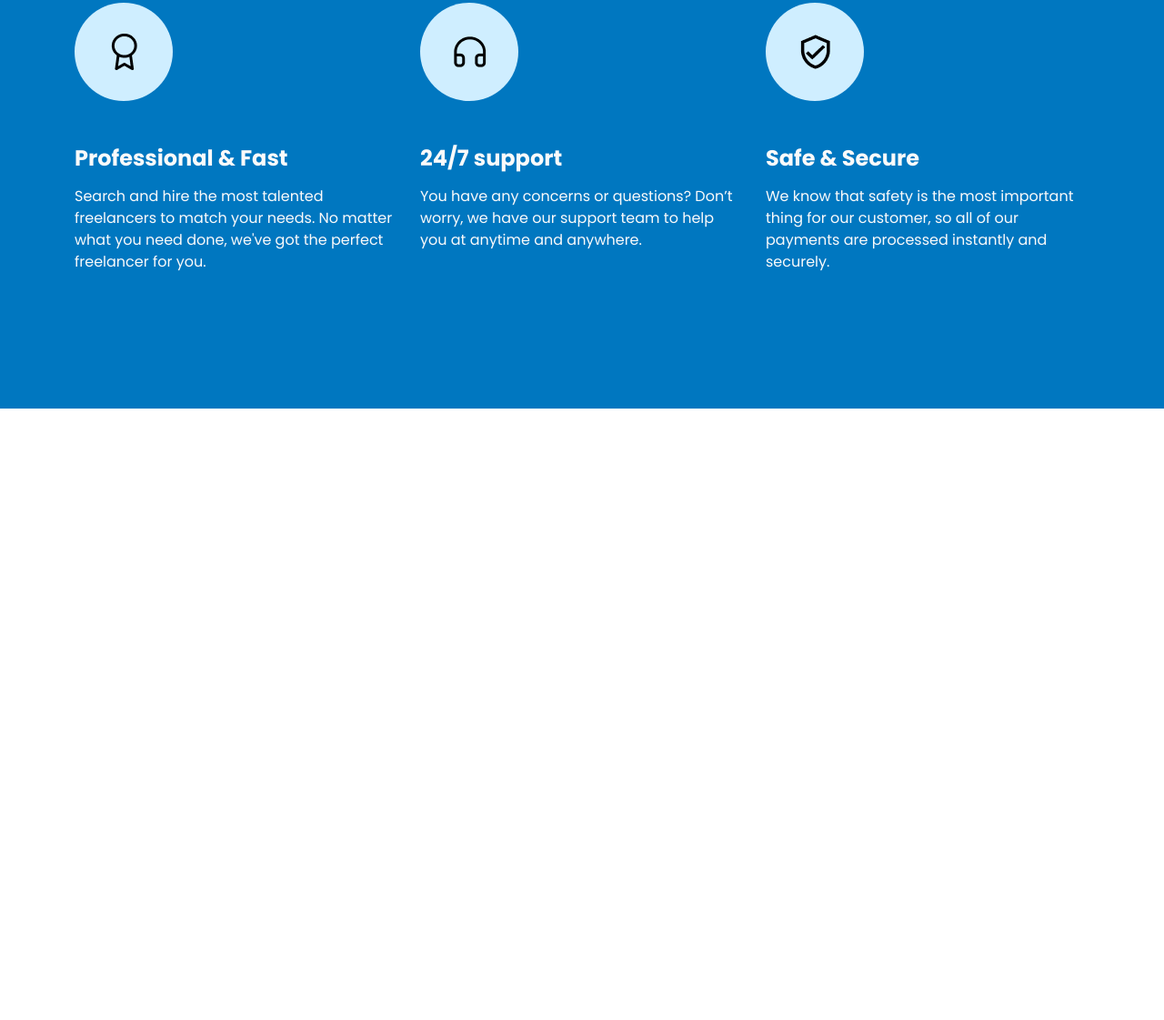
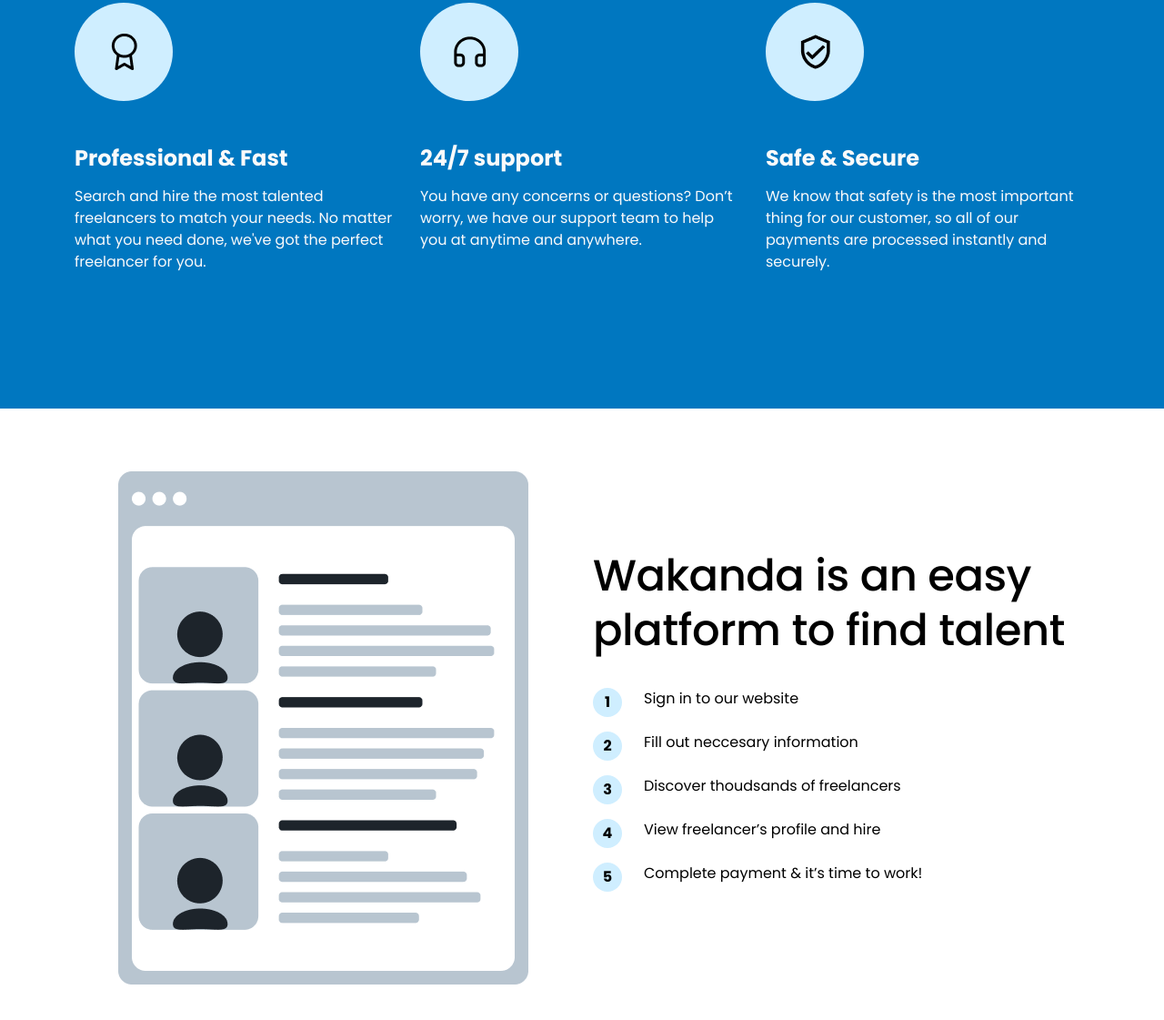
Before and after one commit to nwebpro/wakanda, a plain HTML site: page index.html in a window 1280 px wide. Shown: the part 1195-2316 px from the top of the page at 91% size. Before the commit the page ends 1644 px from the top, so only its background shows below. Drawn offline with nearby package versions, Linux system fonts and the light colour scheme.

Commit message:
tutorial section added

```diff
--- a/assets/css/style.css
+++ b/assets/css/style.css
@@ -16,6 +16,10 @@ body{
 }
 a{
     text-decoration: none;
+}
+ul{
+    list-style-type: none;
+    padding: 0px;
 }
 .wakanda-btn-style{
     padding: 3px 28px;
@@ -91,3 +95,23 @@ a{
     color: #fafafa;
     margin-bottom: 16px;
 }
+/* ==================================
+    Tutorial Section Style
+===================================== */
+.tutorial-sec-area{
+    padding: 69px 0px 73px;
+}
+.tutorial-text h2{
+    margin-bottom: 33px;
+}
+.tutorial-info-item{
+    margin-bottom: 16px;
+}
+.ti-number{
+    text-align: center;
+    background-color: #cfeeff;
+    width: 32px;
+    height: 32px;
+    line-height: 32px;
+    font-weight: 700;
+}
--- a/index.html
+++ b/index.html
@@ -29,7 +29,7 @@
                     </div>
                     <div class="col-12 col-sm-12 col-md-6 col-lg-6">
                         <div class="hero-image">
-                            <img src="assets/images/hero-image.png" class="img-fluid" alt="Wakanda Hero Image">
+                            <img class="img-fluid" src="assets/images/hero-image.png" alt="Wakanda Hero Image">
                         </div>
                     </div>
                 </div>
@@ -111,6 +111,46 @@
                 </div>
             </div>
         </section>
+        <!-- Tutorial Section Area -->
+        <section class="tutorial-sec-area">
+            <!-- Container -->
+            <div class="container">
+                <div class="row align-items-center">
+                    <div class="col-12 col-sm-12 col-md-6 col-lg-6 text-center mb-3 mb-md-0">
+                        <div class="tutorial-img">
+                            <img class="img-fluid" src="assets/images/various-cards.png" alt="">
+                        </div>
+                    </div>
+                    <div class="col-12 col-sm-12 col-md-6 col-lg-6">
+                        <div class="tutorial-text">
+                            <h2 class="wakanda-heading-style">Wakanda is an easy platform to find talent</h2>
+                            <div class="tutorial-info">
+                                <div class="tutorial-info-item d-flex gap-4">
+                                    <div class="ti-number rounded-circle">1</div>
+                                    <div class="ti-text">Sign in to our website</div>
+                                </div>
+                                <div class="tutorial-info-item d-flex gap-4">
+                                    <div class="ti-number rounded-circle">2</div>
+                                    <div class="ti-text">Fill out neccesary information</div>
+                                </div>
+                                <div class="tutorial-info-item d-flex gap-4">
+                                    <div class="ti-number rounded-circle">3</div>
+                                    <div class="ti-text">Discover thoudsands of freelancers</div>
+                                </div>
+                                <div class="tutorial-info-item d-flex gap-4">
+                                    <div class="ti-number rounded-circle">4</div>
+                                    <div class="ti-text">View freelancer’s profile and hire</div>
+                                </div>
+                                <div class="tutorial-info-item d-flex gap-4">
+                                    <div class="ti-number rounded-circle">5</div>
+                                    <div class="ti-text">Complete payment & it’s time to work!</div>
+                                </div>
+                            </div>
+                        </div>
+                    </div>
+                </div>
+            </div>
+        </section>
     </main>
     <!-- Bootstrap Js Library -->
     <script src="https://cdn.jsdelivr.net/npm/bootstrap@5.2.0/dist/js/bootstrap.bundle.min.js"></script>
```
